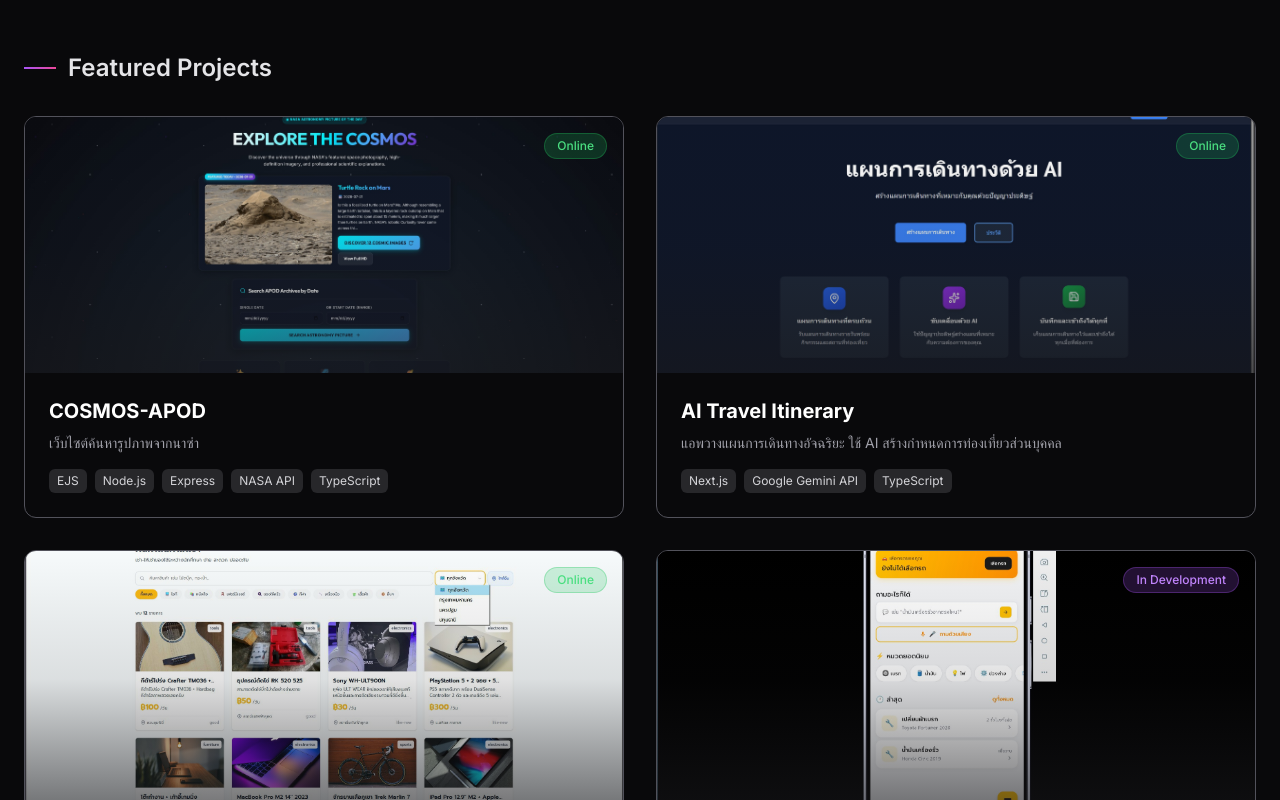
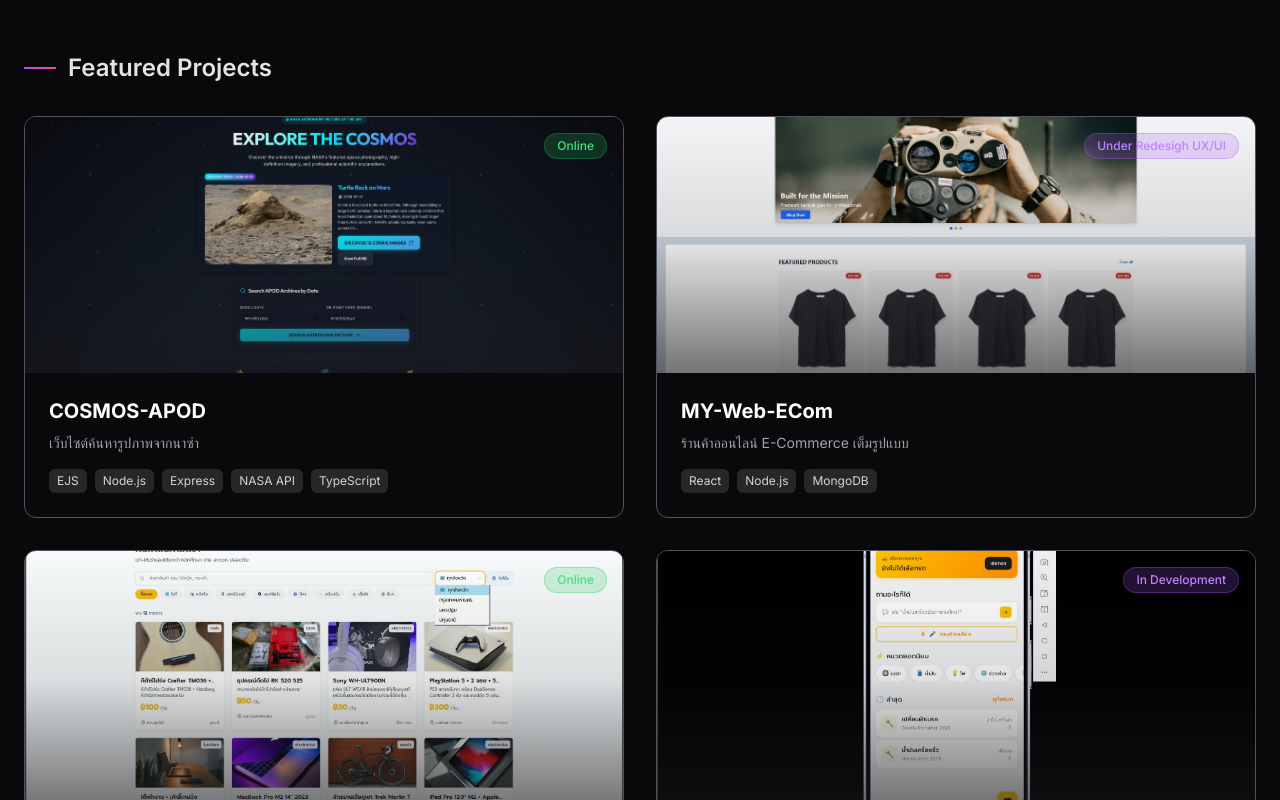
Before and after one commit to MrAlex1199/my-web-portfolio, a Next.js app: page / in a window 1280 px wide. Shown: the part 1000-1800 px from the top of the page. Built offline with nearby package versions, Linux system fonts and the light colour scheme; what tailwindcss-debug-screens would draw is missing.

Commit message:
feat: initialize landing page and project directory structure with portfolio data and UI components

```diff
--- a/app/page.tsx
+++ b/app/page.tsx
@@ -48,16 +48,16 @@ const Projects = [
 		img: "/webexample/AITravel/A1.jpg",
 		description: "แอพวางแผนการเดินทางอัจฉริยะ ใช้ AI สร้างกำหนดการท่องเที่ยวส่วนบุคคล",
 		tech: ["Next.js", "Google Gemini API", "TypeScript"],
-		featured: true,
+		featured: false,
 	},
 	{
 		href: "/mywebecom",
-		label: "Online",
+		label: "Under Redesigh UX/UI",
 		handle: "MY-Web-ECom",
 		img: "/webexample/Ecom/E1.jpg",
 		description: "ร้านค้าออนไลน์ E-Commerce เต็มรูปแบบ",
 		tech: ["React", "Node.js", "MongoDB"],
-		featured: false,
+		featured: true,
 	},
 	{
 		href: "/nextjsresume",
--- a/app/project/page.tsx
+++ b/app/project/page.tsx
@@ -31,16 +31,16 @@ const Projects = [
 		img: "/webexample/AITravel/A1.jpg",
 		description: "แอพวางแผนการเดินทางอัจฉริยะ ใช้ AI สร้างกำหนดการท่องเที่ยวส่วนบุคคล",
 		tech: ["Next.js", "Google Gemini API", "TypeScript"],
-		featured: true,
+		featured: false,
 	},
 	{
 		href: "/mywebecom",
-		label: "Online",
+		label: "Under Redesigh UX/UI ",
 		handle: "MY-Web-ECom",
 		img: "/webexample/Ecom/E1.jpg",
 		description: "ร้านค้าออนไลน์ E-Commerce เต็มรูปแบบ",
 		tech: ["React", "Node.js", "MongoDB"],
-		featured: false,
+		featured: true,
 	},
 	{
 		href: "/nextjsresume",
```
